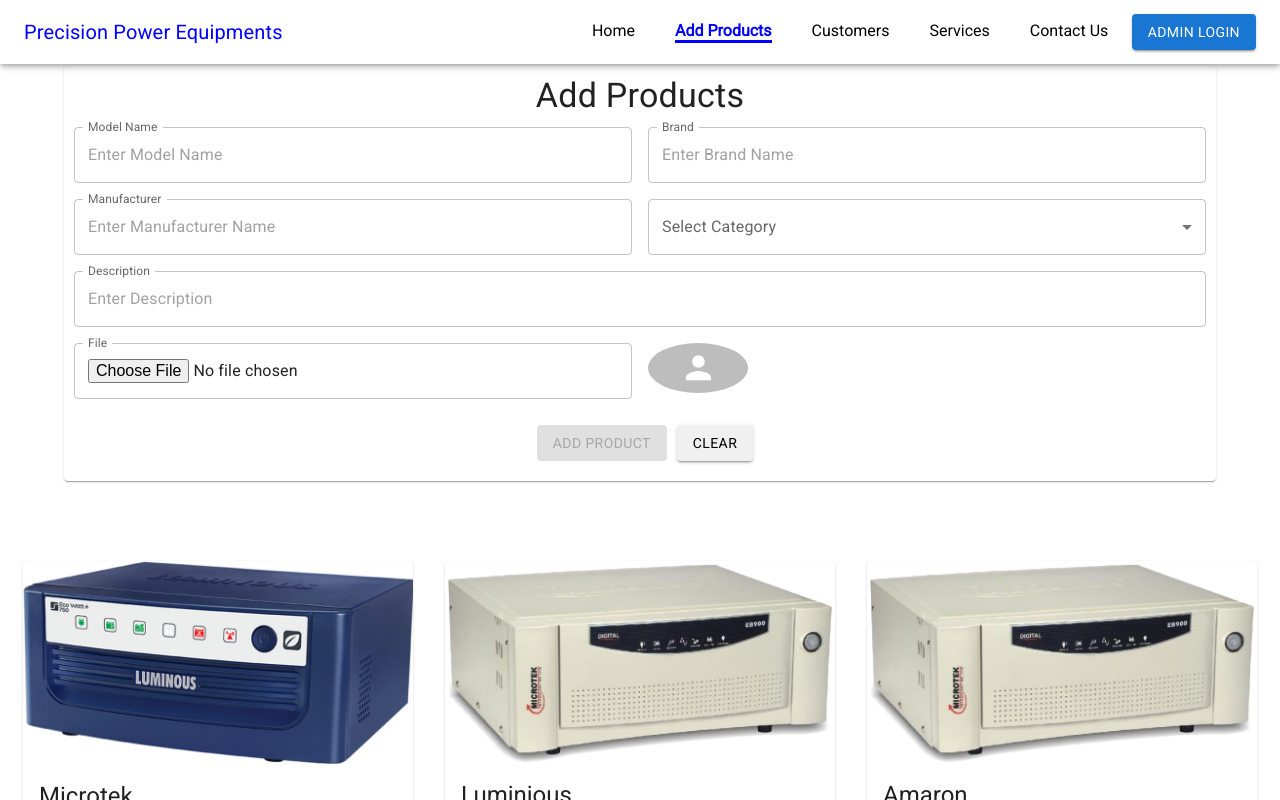
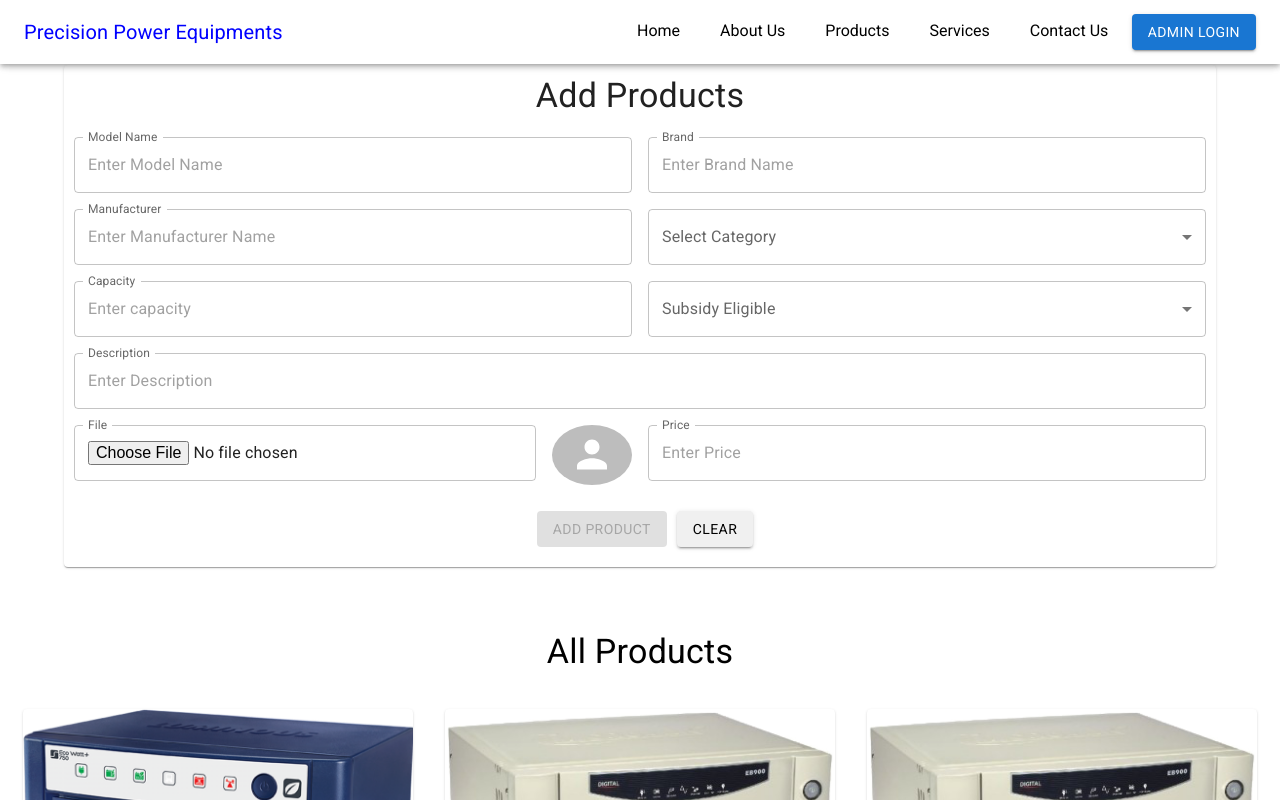
Before and after one commit to sarvesh123305/PrecisionPowerEquipments, a React (Create React App) app: page /Admin/addProducts in a window 1280 px wide. Shown: the top 800 px of the page. Built offline with nearby package versions, Linux system fonts and the light colour scheme.

Commit message:
Razorpay integration with test mode

```diff
--- a/package.json
+++ b/package.json
@@ -18,6 +18,7 @@
     "moment": "^2.29.4",
     "node-libs-browser": "^2.2.1",
     "path-browserify": "^1.0.1",
+    "razorpay": "^2.9.1",
     "react": "^18.2.0",
     "react-dom": "^18.2.0",
     "react-icons": "^4.10.1",
--- a/src/Admin/AddProducts.js
+++ b/src/Admin/AddProducts.js
@@ -18,7 +18,6 @@
 } from "@mui/material";
 import ProductsGrid from "../Admin/pages/ProductsGrid";
 import { toast } from "react-toastify";
-import { Description, Label } from "@mui/icons-material";
 
 const initialState = {
   modelName: "",
@@ -27,17 +26,16 @@
   info: "",
   category: "",
   price: "",
-  file: "",
+  capacity:"",
+  subsidy:""
 };
 function AddProducts() {
-  console.log(initialState);
   const [data, setData] = useState(initialState);
-  const { modelName, brand, manufacturer, info, category, price } = data;
+  const { modelName, brand, manufacturer, info, category, price ,capacity,subsidy} = data;
   const [file, setFile] = useState(null);
   const [progress, setprogress] = useState(null);
   const [isSubmit, setisSubmit] = useState(null);
   const [errors, seterror] = useState(null);
-  const [isSolar, setIsSolar] = useState(false);
   const [selectedFile, setSelectedFile] = useState(null);
 
   if (isSubmit && errors) {
@@ -46,8 +44,7 @@
   useEffect(() => {
     const uploadFile = () => {
       const name = new Date().getTime() + file.name;
-
-      console.log(name);
+      if(name){}
       const storageRef = ref(storage, "Products/" + category + "/" + file.name);
       const uploadTask = uploadBytesResumable(storageRef, file);
 
@@ -114,6 +111,7 @@
         ...data,
         timestamp: serverTimestamp(),
       });
+      setData(initialState);
       toast.success("Product Added Successfully");
     } catch (err) {
       toast.error("Product not added");
@@ -121,13 +119,6 @@
     // naviga
   };
   const handleSelect = (e) => {
-
-    console.log("Solar ", e.target.value);
-    if (e.target.value === "Solar") {
-      setIsSolar(true);
-    } else {
-      setIsSolar(false);
-    }
     setData({ ...data, [e.target.name]: e.target.value });
   };
   const handleClear = () => {
@@ -145,7 +136,7 @@
           width: "100%",
         }}
       >
-        <Typography variant="h4" sx={{ marginBottom: "10px" }}>
+        <Typography variant="h4" sx={{ marginBottom: "20px" }}>
           Add Products
         </Typography>
         <Box>
@@ -197,17 +188,44 @@
                   value={category}
                   onChange={handleSelect}
                 >
-                  <MenuItem value={10}>Inverter</MenuItem>
-                  <MenuItem value={20}>Battery</MenuItem>
-                  <MenuItem value={30}>Solar</MenuItem>
+                  <MenuItem value={"Inverter"}>Inverter</MenuItem>
+                  <MenuItem value={"Battery"}>Battery</MenuItem>
+                  <MenuItem value={"Solar"}>Solar</MenuItem>
                 </Select>
               </FormControl>
             </Grid>
-            {isSolar === true && (
-              <Grid item xs={12}>
-                Test
+              <Grid item xs={6}>
+                    <TextField
+                    label="Capacity"
+                    InputLabelProps={{ shrink: true }}
+                    placeholder="Enter capacity"
+                    value={capacity}
+                    name="capacity"
+                    onChange={handleChange}
+                    fullWidth
+                  />
               </Grid>
-            )}
+
+
+
+
+              <Grid item xs={6}>
+              <FormControl fullWidth>
+              <InputLabel>Subsidy Eligible</InputLabel>
+              <Select
+                name="subsidy"
+                placeholder="Enter subsidy"
+                labelId="subsidy"
+                id="subsidy"
+                label="subsidy"
+                value={subsidy}
+                onChange={handleChange}
+              >
+                <MenuItem value={"Eligible"}>Eligible</MenuItem>
+                <MenuItem value={"Not Eligible"}>Not Eligible</MenuItem>
+              </Select>
+            </FormControl>
+            </Grid>
             {/* Second Row */}
             <Grid item xs={12}>
               <TextField
@@ -221,7 +239,7 @@
               />
             </Grid>
 
-            <Grid item xs={6}>
+            <Grid item xs={5}>
               <TextField
                 label="File"
                 type="file"
@@ -232,18 +250,26 @@
                   if (file) {
                     setSelectedFile(file); // Set the selected file to the state variable
                   }
-                  // setFileNameForAvatar(e.target.files[0]?.name || "");
-                  console.log("File name " +e.target.files[0]?.name);
                 }}
                 InputLabelProps={{ shrink: true }}
                 fullWidth
               />
             </Grid>
-            <Grid item xs={6}>
+            <Grid item xs={1}>
             <a href={selectedFile && URL.createObjectURL(selectedFile)}  target="_blank" rel="noreferrer noopener" >
-              <Avatar alt="Remy Sharp" sx={{ width: 100, height: 50 }}  src={selectedFile && URL.createObjectURL(selectedFile)} />
+              <Avatar alt="Remy Sharp" sx={{ width: 80, height: 60 }}  src={selectedFile && URL.createObjectURL(selectedFile)} />
             </a>
               </Grid>
+              <Grid item xs={6} ><TextField
+              label="Price"
+              type="number"
+              InputLabelProps={{ shrink: true }}
+              placeholder="Enter Price"
+              value={price}
+              name="price"
+              onChange={handleChange}
+              fullWidth
+            /></Grid>
             <Grid item xs={12}>
               <Button
                 variant="contained"
--- a/src/Admin/pages/ProductsGrid.js
+++ b/src/Admin/pages/ProductsGrid.js
@@ -34,10 +34,14 @@
 
   return (
     <>
+    <Typography variant="h4" sx={{ textAlign: "center", marginBottom: "20px" }}>All Products</Typography>
+
       <Box sx={{ display: "flex", flexWrap: "wrap", justifyContent: "center" }}>
         {/*ADMIN PANELLLL*/}
-        {Products.map((menu) => (
+
+        {Products && Products.map((menu) => (
           <Card
+          key={menu.id}
             sx={{
               maxWidth: "390px",
               display: "flex",
@@ -55,10 +59,12 @@
                 src={menu.image}
               />
               <CardContent>
-                <Typography variant="h5" gutterButtom={"div"}>
+                <Typography variant="h5" >
                   {menu.name}
                 </Typography>
+
                 <Typography variant="body2">{menu.Description}</Typography>
+                <Typography variant="body1" sx={{fontWeight:"bold"}}>Rs. {menu.price}</Typography>
                 <Button
                   sx={{ marginTop: "10px" }}
                   variant="contained"
@@ -75,6 +81,7 @@
                 >
                   Edit
                 </Button>
+
                 <Button
                   sx={{
                     marginTop: "10px",
--- a/src/components/Header.js
+++ b/src/components/Header.js
@@ -14,6 +14,7 @@
 import WidgetsIcon from "@mui/icons-material/Widgets";
 //eslint-disable-next-line
 import { userMenu, userMenuButtons } from "./userHeader";
+//eslint-disable-next-line
 import { adminMenu, adminMenuButtons } from "./adminHeader";
 import UserContext from "../context/loginContext";
 const Header = (props) => {
@@ -23,7 +24,7 @@
   const { isAdmin } = useContext(UserContext);
 
   // const Menu = isAdmin !== true ? userMenu : adminMenu;
-  const Menu = adminMenu;
+  const Menu = userMenu;
 
   const MenuButton = isAdmin !== true ? userMenuButtons : adminMenuButtons;
 
--- a/src/components/ProductsGrid.js
+++ b/src/components/ProductsGrid.js
@@ -9,7 +9,35 @@
   Typography,
 } from "@mui/material";
 import { Products } from "./FetchPhotos";
+// import Razorpay from "razorpay";
+// const apikey = "rzp_test_sSdJxzSwJ67cSd";
+// const apiSecret = "vA3Xg51s79vhv2qh4G5Qb8FQ";
 const ProductsGrid = () => {
+
+  const loadScript = (src) =>{
+    return new Promise((resolve) =>{
+      const script = document.createElement('script');
+      script.src = src;
+
+      script.onload = () =>{
+        resolve(true);
+      }
+
+      script.onerror = () =>{
+        resolve(false);
+      }
+
+      document.body.appendChild(script);
+    })
+  }
+  const displayRazorPay = async (amount) =>{
+    const res = await loadScript('https://checkout.razorpay.com/v1/checkout.js');
+    if(!res)
+    {
+      alert("You are offline , failed to load");
+      return ;
+    }
+  }
   return (
     <>
       <Box sx={{ display: "flex", flexWrap: "wrap", justifyContent: "center" }}>
@@ -51,6 +79,7 @@
                       backgroundColor: "#45a049", // Replace this with the hover color, if needed
                     },
                   }}
+                  onClick={() => displayRazorPay(10)}
                   variant="contained"
                   fullWidth
                 >
```
Also changed, not shown: 2 other files (tests, documents, lock files or other folders).
